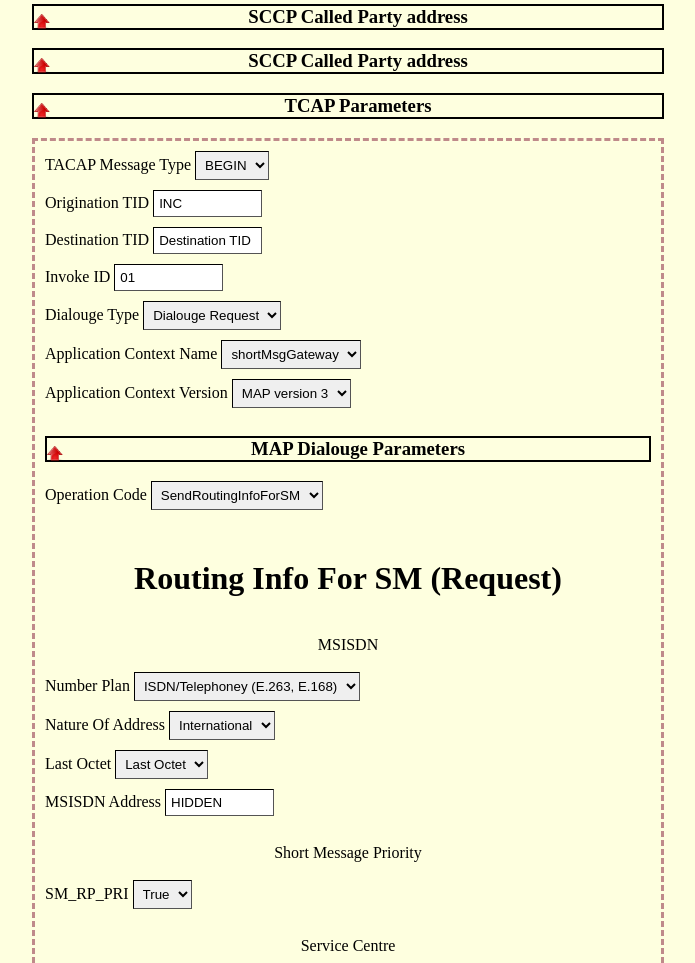
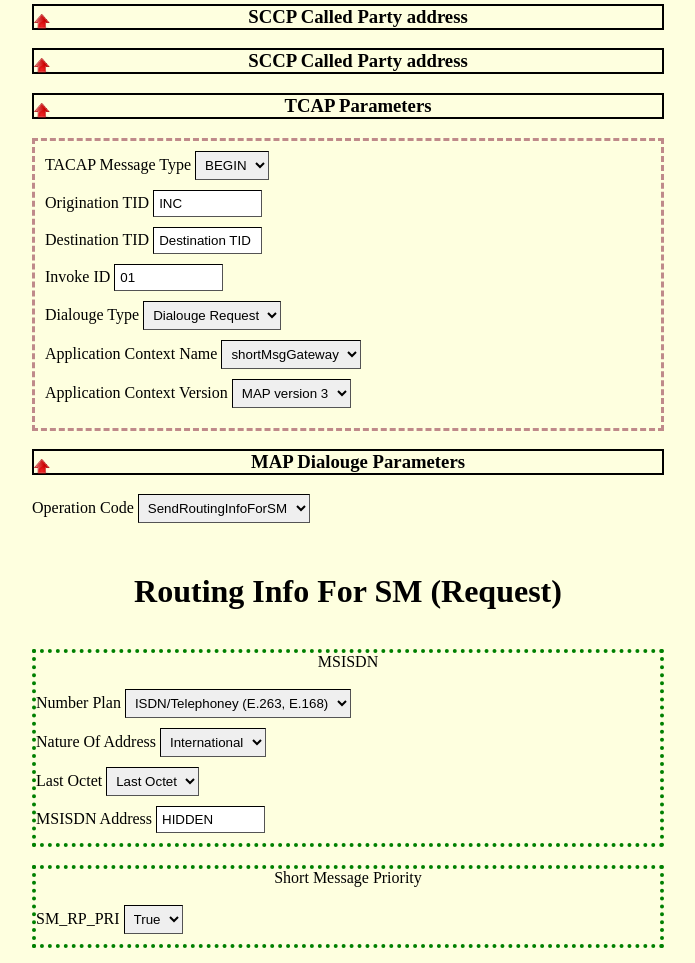
Before and after one commit to Bineesh627/openss7, a plain HTML site: page index2.html in a window 1280 px wide. Shown: the part 340-1303 px from the top of the page, without its empty margins (292-987 px from the left). Drawn offline with Linux system fonts and the light colour scheme.

Commit message:
Fixed the issues in the css

```diff
--- a/index2.html
+++ b/index2.html
@@ -8,13 +8,13 @@
             background-color: #feffdf;
         }
 
-        form {
+        div[name="col-1"] {
             border: 3px dashed #bf8a8a;
             padding: 10px;
         }
 
-        form select,
-        form input[type="text"] {
+        div select,
+        div input[type="text"] {
             border: 1px inset #000;
             padding: 5px;
             margin-bottom: 10px;
@@ -43,27 +43,27 @@
             height: 16px;
         }
 
-        form[name="txt"] {
+        div[name="txt"] {
             border: none;
         }
 
-        form[name="sc1"] {
+        div[name="sc1"] {
             border: 4px dotted green;
         }
 
-        form[name="sc1"] center {
+        div[name="sc1"] center {
             color: black;
         }
 
-        form[name="sc2"] {
+        div[name="sc2"] {
             border: 4px dotted green;
         }
 
-        form[name="sc2"] center {
+        div[name="sc2"] center {
             color: black;
         }
 
-        form[name="sc3"] {
+        div[name="sc3"] {
             border: none;
         }
 
@@ -90,7 +90,7 @@
         <h3><img src="icon.png" alt="Icon"> TCAP Parameters</h3>
 
         <form>
-            <div>
+            <div name="col-1">
                 TACAP Message Type
                 <select>
                     <option value="bg" name="bg">BEGIN</option>
```
